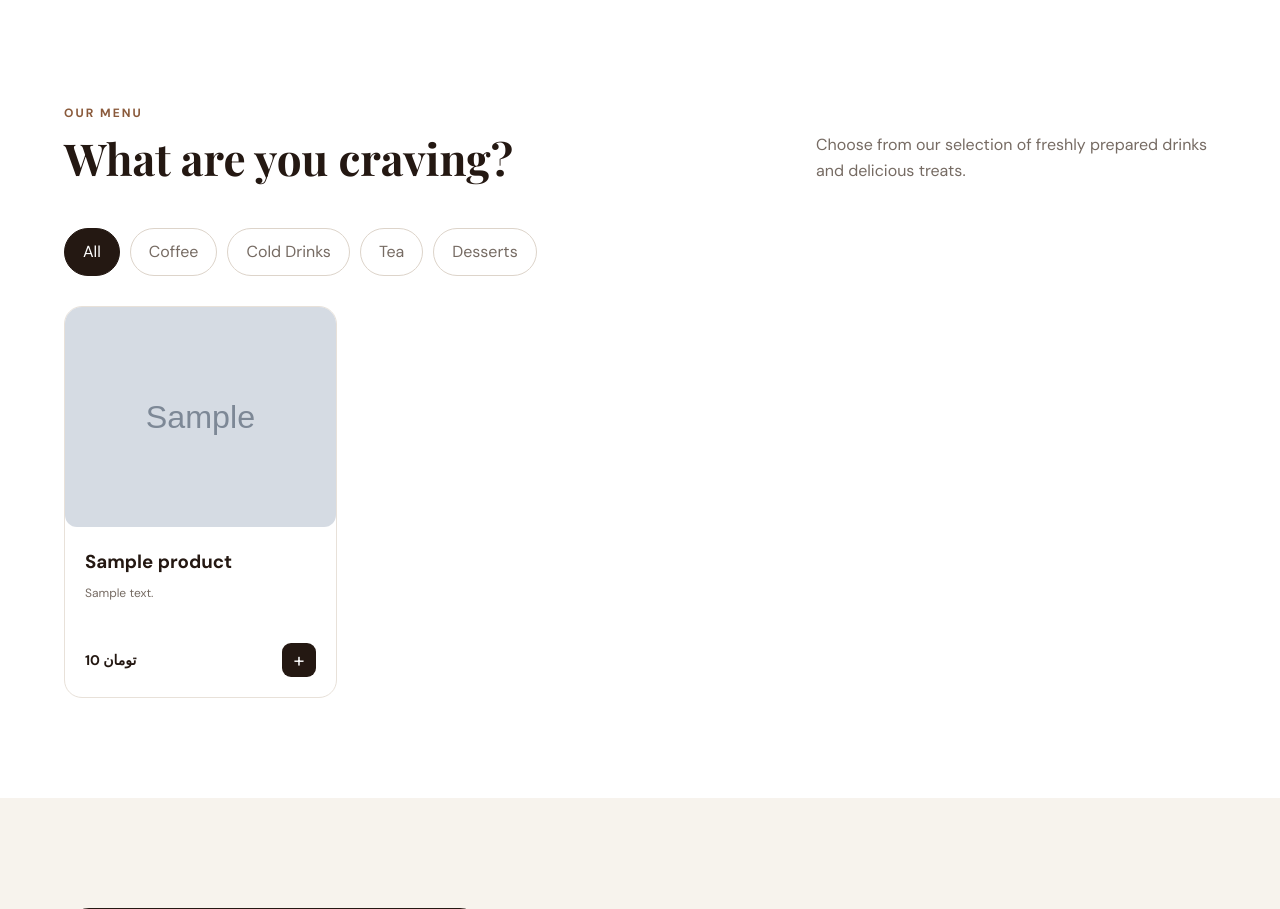
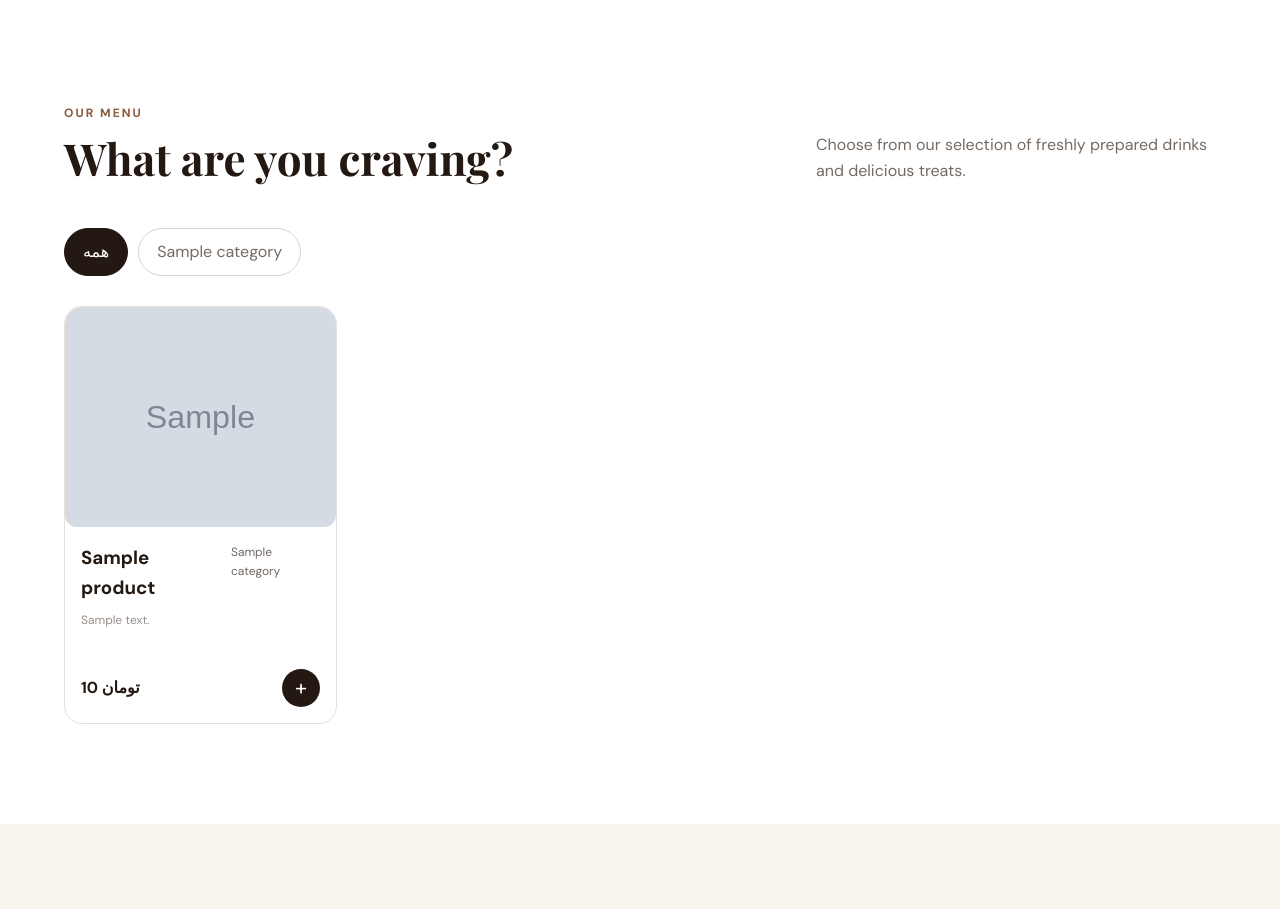
Before and after one commit to Mmdaqajan/coffee_order_system, a Django app: page / in a window 1280 px wide. Shown: the part 731-1640 px from the top of the page. Run offline with Django 5.2, Linux system fonts and the light colour scheme; tables that the repository leaves empty hold one stand-in row (values such as "Sample post"); grey boxes marked "Sample" are stand-in pictures; parts of the project's set-up code (start-up, migrations or seed data) failed here and were passed over.

Commit message:
updating carts and its style

```diff
--- /dev/null
+++ b/menu/templates/partials/product_list.html
@@ -0,0 +1,78 @@
+{% for product in products %}
+
+<article class="product-card">
+
+    <div class="product-image">
+        {% if product.image %}
+            <img
+                src="{{ product.image.url }}"
+                alt="{{ product.title }}"
+                loading="lazy"
+            >
+        {% else %}
+            <div class="no-image">
+                ☕
+            </div>
+        {% endif %}
+
+        {% if not product.is_available %}
+            <span class="unavailable">
+                ناموجود
+            </span>
+        {% endif %}
+    </div>
+
+    <div class="product-info">
+
+        <div class="product-header">
+            <h3>{{ product.title }}</h3>
+            <span class="category-name">
+                {{ product.category.title }}
+            </span>
+        </div>
+
+        {% if product.description %}
+            <p class="product-description">
+                {{ product.description }}
+            </p>
+        {% endif %}
+
+        <div class="product-footer">
+
+            <span class="product-price">
+                {{ product.price|floatformat:0 }}
+                تومان
+            </span>
+
+            {% if product.is_available %}
+                <button
+                    type="button"
+                    class="add-button"
+                    data-product-id="{{ product.id }}"
+                >
+                    +
+                </button>
+            {% else %}
+                <button
+                    type="button"
+                    class="add-button"
+                    disabled
+                >
+                    ناموجود
+                </button>
+            {% endif %}
+
+        </div>
+
+    </div>
+
+</article>
+
+{% empty %}
+
+<div class="empty-products">
+    <span>☕</span>
+    <p>محصولی در این دسته وجود ندارد.</p>
+</div>
+
+{% endfor %}
--- a/menu/urls.py
+++ b/menu/urls.py
@@ -1,6 +1,9 @@
 from django.urls import path
-from .views import home
+
+from .views import home, products_partial
+
 
 urlpatterns = [
     path("", home, name="home"),
+    path("products/",products_partial,name="products-partial"),
 ]
--- a/menu/views.py
+++ b/menu/views.py
@@ -3,16 +3,18 @@ from .models import Category, Product
 from django.shortcuts import render
 from .serializers import CategorySerializer, ProductSerializer
 
-class MenuListAPIView(ListAPIView):
+class MenuListAPIView(generics.ListAPIView):
     serializer_class = CategorySerializer
 
     def get_queryset(self):
-        return Category.objects.prefetch_related(
-            "products"
-        ).filter(
-            products__is_available=True
-        ).distinct()
+        queryset = Category.objects.prefetch_related("products")
 
+        category_id = self.request.GET.get("category")
+
+        if category_id:
+            queryset = queryset.filter(id=category_id)
+
+        return queryset
 
 
 class ProductListAPIView(ListAPIView):
@@ -22,13 +24,46 @@ class ProductListAPIView(ListAPIView):
 
 
 
+from .models import Category, Product
+
+
 def home(request):
-    products = Product.objects.filter(is_available=True).select_related("category")
+    products = Product.objects.filter(
+        is_available=True
+    ).select_related("category")
+
+    categories = Category.objects.all()
+
+    category_id = request.GET.get("category")
+
+    if category_id:
+        products = products.filter(category_id=category_id)
 
     return render(
         request,
         "index.html",
         {
             "products": products,
+            "categories": categories,
         }
     )
+
+def products_partial(request):
+    products = Product.objects.filter(
+        is_available=True
+    ).select_related("category")
+
+    category_id = request.GET.get("category")
+
+    if category_id:
+        products = products.filter(
+            category_id=category_id
+        )
+
+    return render(
+        request,
+        "partials/product_list.html",
+        {
+            "products": products
+        }
+    )
--- a/static/css/style.css
+++ b/static/css/style.css
@@ -696,3 +696,102 @@ footer p {
     object-fit: cover;
     display: block;
 }
+
+.product-card {
+    overflow: hidden;
+    border-radius: 18px;
+}
+
+.product-image {
+    position: relative;
+    width: 100%;
+    height: 220px;
+    overflow: hidden;
+}
+
+.product-image img {
+    width: 100%;
+    height: 100%;
+    object-fit: cover;
+    display: block;
+}
+
+.no-image {
+    width: 100%;
+    height: 100%;
+    display: flex;
+    align-items: center;
+    justify-content: center;
+    font-size: 50px;
+}
+
+.unavailable {
+    position: absolute;
+    top: 12px;
+    right: 12px;
+    padding: 6px 10px;
+    border-radius: 8px;
+    background: rgba(0, 0, 0, 0.75);
+    color: white;
+    font-size: 13px;
+}
+
+.product-info {
+    padding: 16px;
+}
+
+.product-header {
+    display: flex;
+    justify-content: space-between;
+    align-items: flex-start;
+    gap: 10px;
+}
+
+.product-header h3 {
+    margin: 0;
+}
+
+.category-name {
+    font-size: 12px;
+    opacity: 0.65;
+}
+
+.product-description {
+    margin: 8px 0;
+    line-height: 1.7;
+    opacity: 0.75;
+}
+
+.product-footer {
+    display: flex;
+    justify-content: space-between;
+    align-items: center;
+    margin-top: 15px;
+}
+
+.product-price {
+    font-weight: bold;
+}
+
+.add-button {
+    width: 38px;
+    height: 38px;
+    border: none;
+    border-radius: 50%;
+    cursor: pointer;
+    font-size: 22px;
+}
+
+.add-button:disabled {
+    cursor: not-allowed;
+    opacity: 0.5;
+}
+
+.empty-products {
+    text-align: center;
+    padding: 50px 20px;
+}
+
+.empty-products span {
+    font-size: 45px;
+}
--- a/static/js/app.js
+++ b/static/js/app.js
@@ -172,17 +172,72 @@ document.addEventListener("DOMContentLoaded", () => {
     // Basic HTML escaping
     // -----------------------------
 
-    function escapeHTML(value) {
+    // function escapeHTML(value) {
 
-        const div = document.createElement("div");
+    //     const div = document.createElement("div");
 
-        div.textContent = value;
+    //     div.textContent = value;
 
-        return div.innerHTML;
-    }
+    //     return div.innerHTML;
+    // }
 
 
     // Start
+// codes to load products by filter without reloading the page
+const categoryLinks =document.querySelectorAll(".category");
+
+const productsContainer2 =document.getElementById("products-container");
 
 
+categoryLinks.forEach(link => {
+
+    link.addEventListener("click", async event => {
+
+        event.preventDefault();
+
+        categoryLinks.forEach(item => {
+            item.classList.remove("active");
+        });
+
+        link.classList.add("active");
+
+
+        const url = new URL(
+            link.href,
+            window.location.origin
+        );
+
+        const category =
+            url.searchParams.get("category");
+
+
+        const endpoint = category
+            ? `/products/?category=${category}`
+            : "/products/";
+
+
+        try {
+
+            const response =
+                await fetch(endpoint);
+
+            if (!response.ok) {
+                throw new Error("Request failed");
+            }
+
+            const html =
+                await response.text();
+
+            productsContainer2.innerHTML = html;
+
+        } catch (error) {
+
+            console.error(error);
+
+        }
+
+    });
+
 });
+
+});
--- a/templates/index.html
+++ b/templates/index.html
@@ -125,72 +125,30 @@
             </div>
 
 
-            <div class="category-list">
-                <button class="category active">All</button>
-                <button class="category">Coffee</button>
-                <button class="category">Cold Drinks</button>
-                <button class="category">Tea</button>
-                <button class="category">Desserts</button>
-            </div>
+<div class="category-list">
+
+    <a href="/" class="category active">
+        همه
+    </a>
+
+    {% for category in categories %}
+
+        <a
+            href="?category={{ category.id }}"
+            class="category"
+        >
+            {{ category.title }}
+        </a>
+
+    {% endfor %}
+
+    </div>
 
 
             <!-- PRODUCTS -->
-<div class="products" id="products-container">
-
-    {% for product in products %}
-
-        <article class="product-card">
-
-            <div class="product-image">
-
-                {% if product.image %}
-                    <img
-                        src="{{ product.image.url }}"
-                        alt="{{ product.title }}"
-                    >
-                {% else %}
-                    <span>☕</span>
-                {% endif %}
-
+            <div class="products" id="products-container">
+                {% include "partials/product_list.html" %}
             </div>
-
-            <div class="product-info">
-
-                <h3>
-                    {{ product.title }}
-                </h3>
-
-                <p>
-                    {{ product.description|default:"یک انتخاب خوشمزه برای شما" }}
-                </p>
-
-                <div class="product-footer">
-
-                    <strong>
-                        {{ product.price|floatformat:0 }} تومان
-                    </strong>
-
-                    <button class="add-button">
-                        +
-                    </button>
-
-                </div>
-
-            </div>
-
-        </article>
-
-    {% empty %}
-
-        <p class="empty">
-            محصولی یافت نشد.
-        </p>
-
-    {% endfor %}
-
-</div>
-
-        </div>
     </section>
 
 
```
